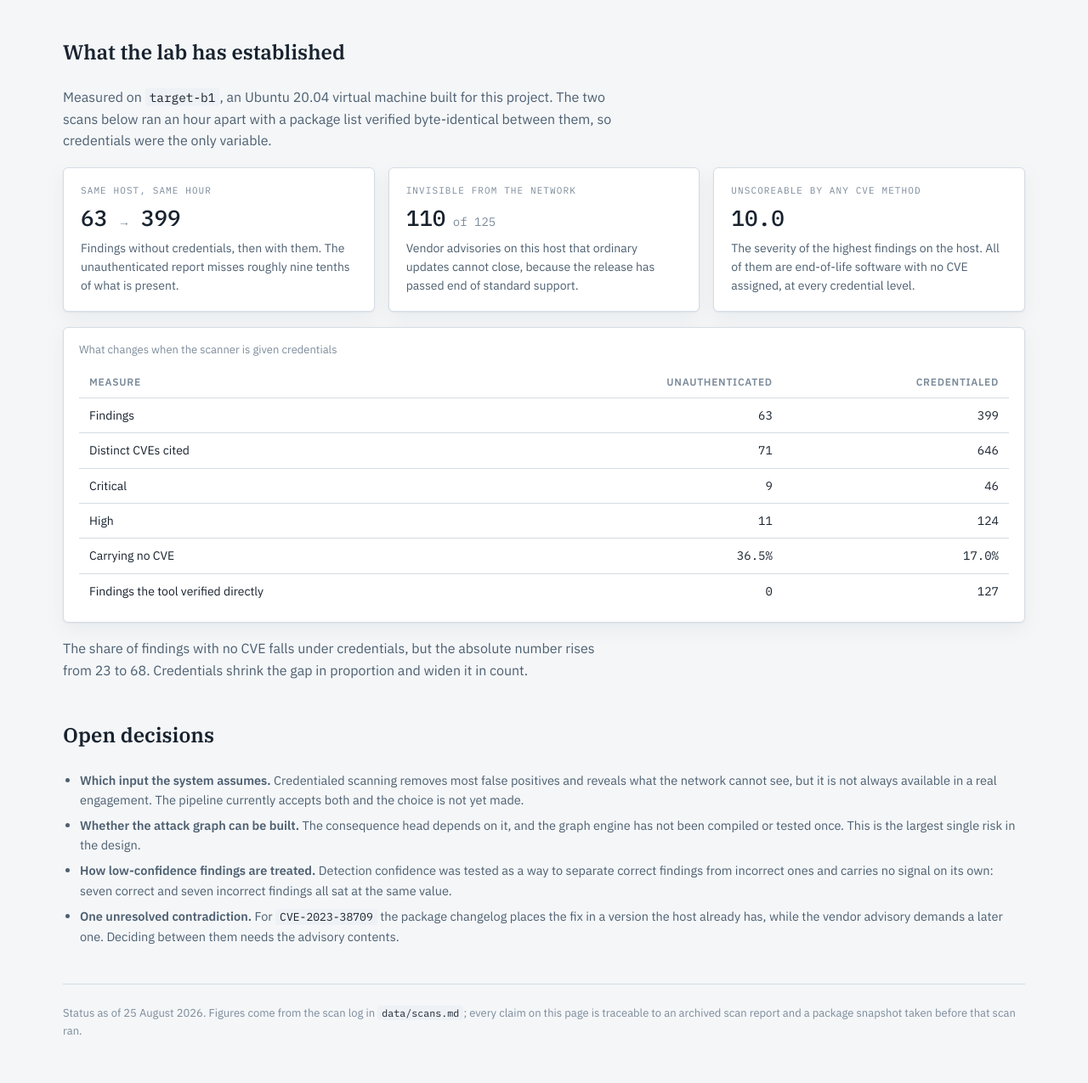
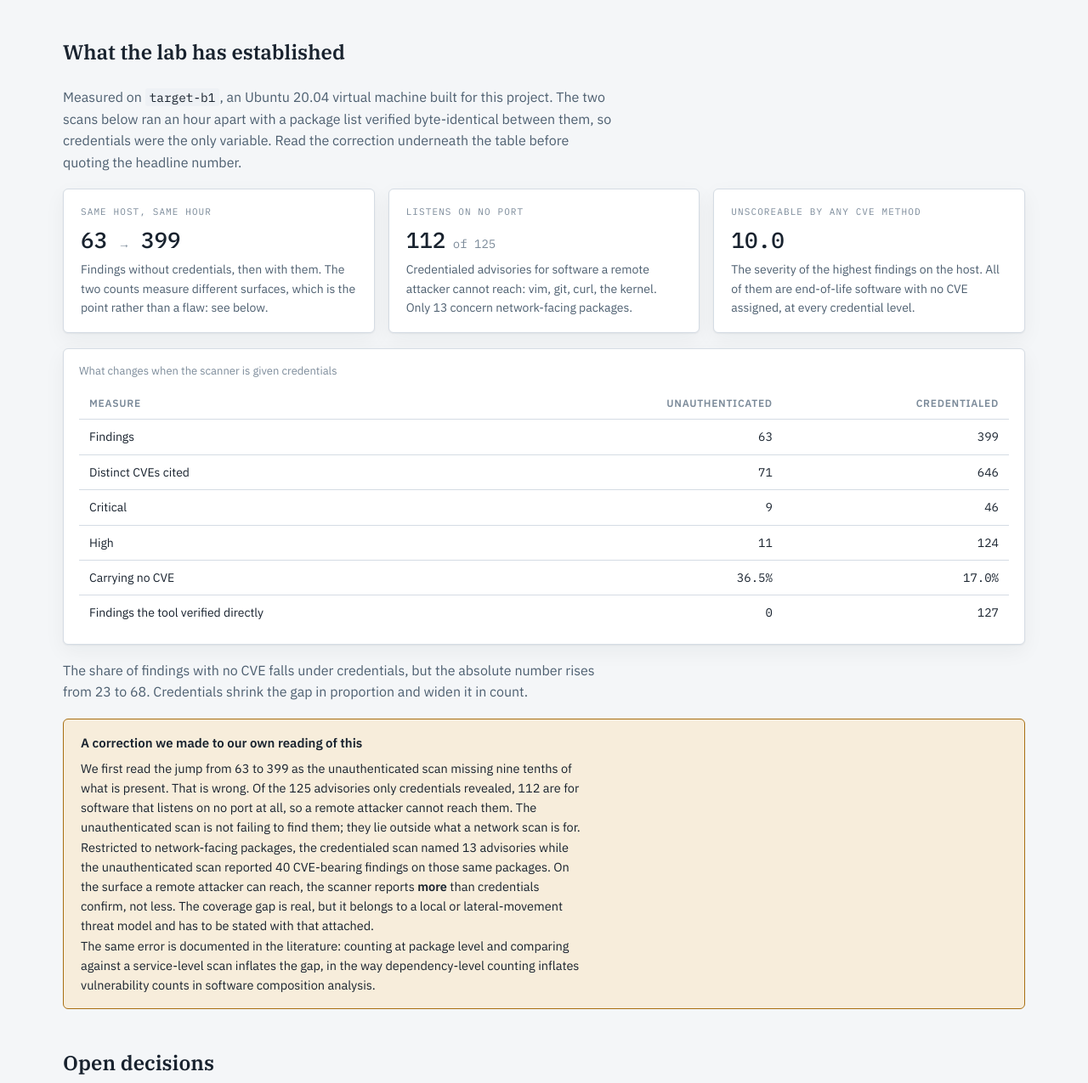
Before and after one commit to erthcyp/ThreatRank_Architecture, a plain HTML site: page index.html in a window 1280 px wide. Shown: the part 3785-5060 px from the top of the page at 85% size. Drawn offline with Linux system fonts and the light colour scheme.

Commit message:
Update architecture

```diff
--- a/index.html
+++ b/index.html
@@ -481,20 +481,21 @@
   <h2>What the lab has established</h2>
   <p>Measured on <code>target-b1</code>, an Ubuntu 20.04 virtual machine built for this project.
      The two scans below ran an hour apart with a package list verified byte-identical between
-     them, so credentials were the only variable.</p>
+     them, so credentials were the only variable. Read the correction underneath the table
+     before quoting the headline number.</p>
 
   <div class="grid">
     <div class="card">
       <div class="eyebrow">Same host, same hour</div>
       <div class="stat">63 <small>&rarr;</small> 399</div>
-      <p>Findings without credentials, then with them. The unauthenticated report misses roughly
-         nine tenths of what is present.</p>
+      <p>Findings without credentials, then with them. The two counts measure different
+         surfaces, which is the point rather than a flaw: see below.</p>
     </div>
     <div class="card">
-      <div class="eyebrow">Invisible from the network</div>
-      <div class="stat">110<small> of 125</small></div>
-      <p>Vendor advisories on this host that ordinary updates cannot close, because the release
-         has passed end of standard support.</p>
+      <div class="eyebrow">Listens on no port</div>
+      <div class="stat">112<small> of 125</small></div>
+      <p>Credentialed advisories for software a remote attacker cannot reach: vim, git, curl,
+         the kernel. Only 13 concern network-facing packages.</p>
     </div>
     <div class="card">
       <div class="eyebrow">Unscoreable by any CVE method</div>
@@ -520,6 +521,23 @@
   </div>
   <p>The share of findings with no CVE falls under credentials, but the absolute number rises
      from 23 to 68. Credentials shrink the gap in proportion and widen it in count.</p>
+
+  <div class="keep" style="background:var(--designed-bg);border-color:var(--designed)">
+    <h3>A correction we made to our own reading of this</h3>
+    <p>We first read the jump from 63 to 399 as the unauthenticated scan missing nine tenths of
+       what is present. That is wrong. Of the 125 advisories only credentials revealed, 112 are
+       for software that listens on no port at all, so a remote attacker cannot reach them. The
+       unauthenticated scan is not failing to find them; they lie outside what a network scan
+       is for.</p>
+    <p>Restricted to network-facing packages, the credentialed scan named 13 advisories while
+       the unauthenticated scan reported 40 CVE-bearing findings on those same packages. On the
+       surface a remote attacker can reach, the scanner reports <b>more</b> than credentials
+       confirm, not less. The coverage gap is real, but it belongs to a local or
+       lateral-movement threat model and has to be stated with that attached.</p>
+    <p>The same error is documented in the literature: counting at package level and comparing
+       against a service-level scan inflates the gap, in the way dependency-level counting
+       inflates vulnerability counts in software composition analysis.</p>
+  </div>
 </section>
 
 <section>
```
